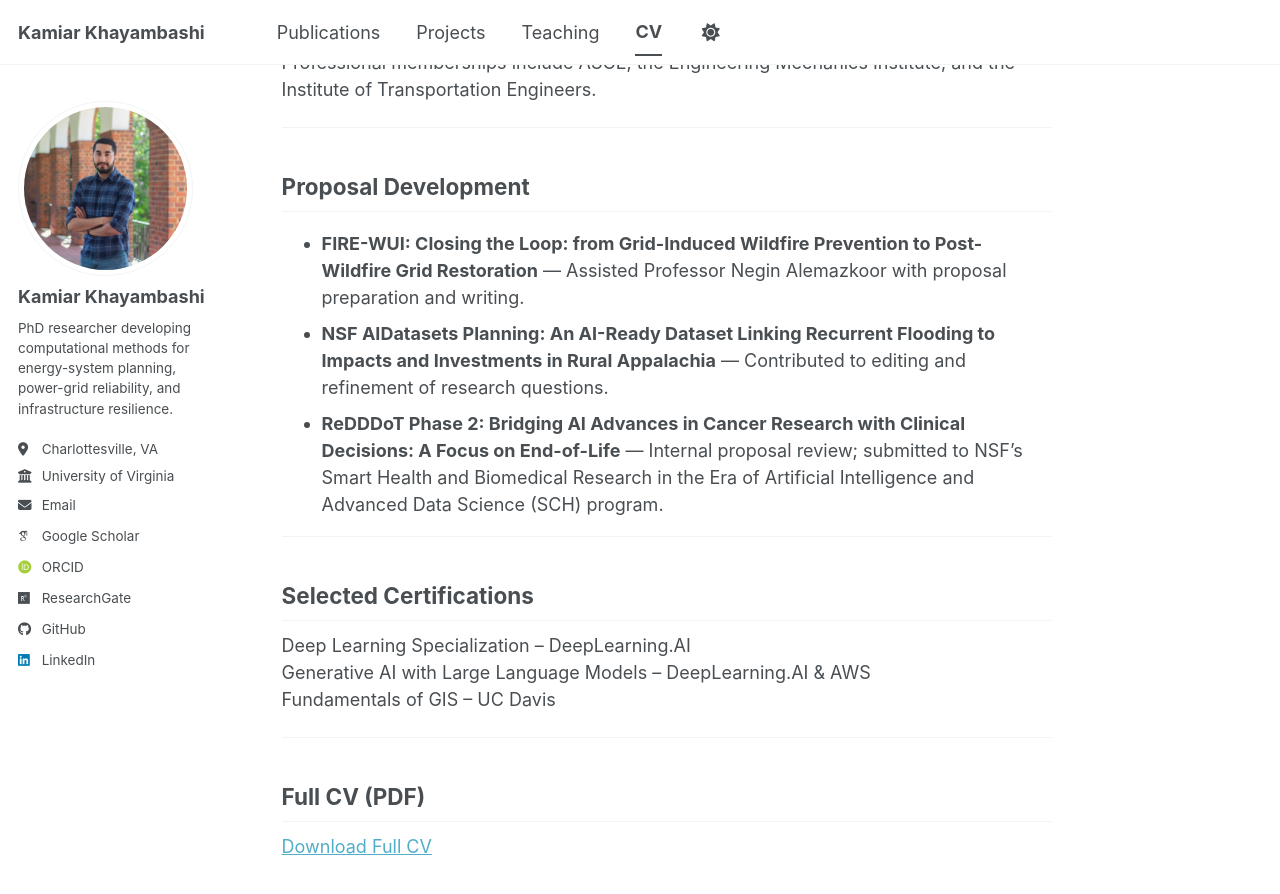
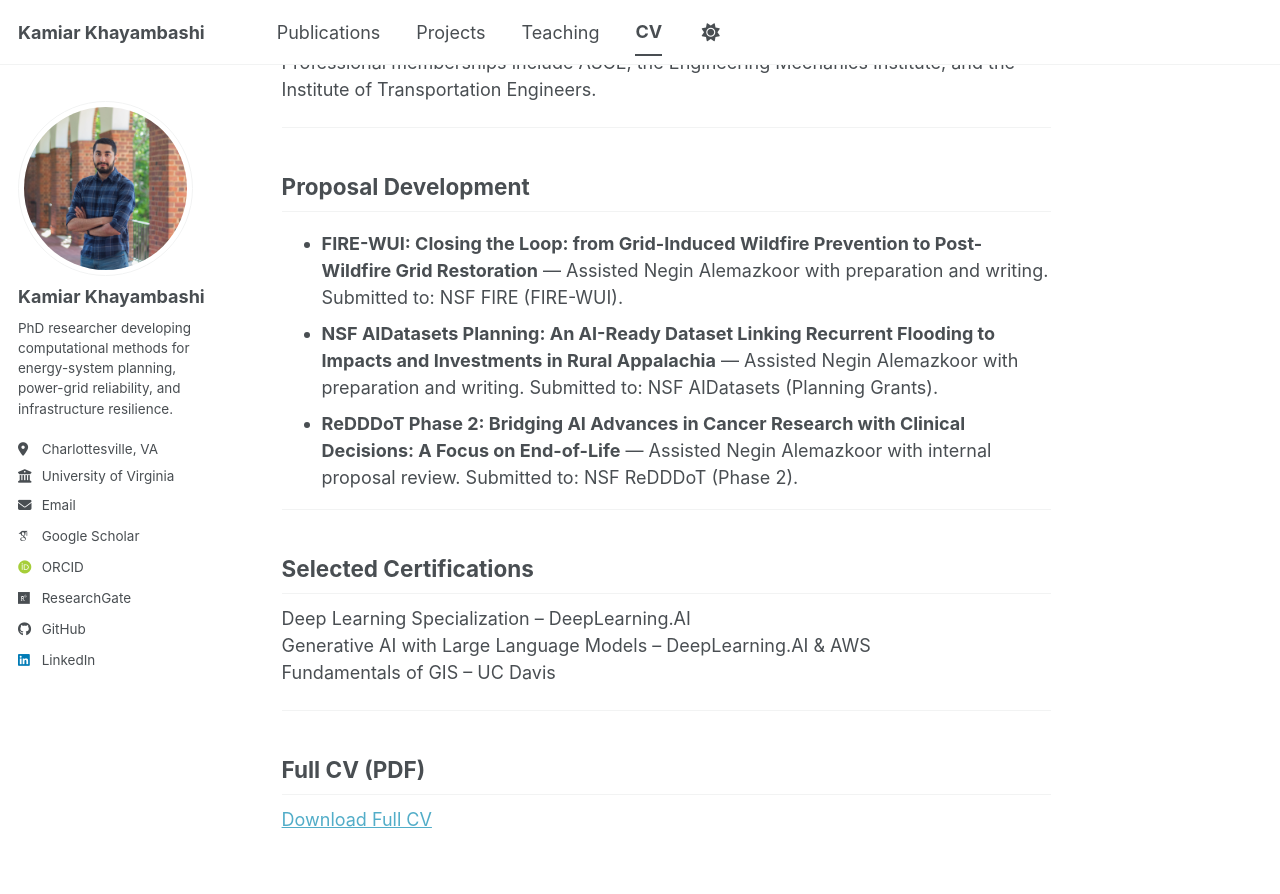
Before and after one commit to kamiarkhayam/kamiarkhayam.github.io, a Jekyll site: the page built from _pages/cv.md, in a window 1280 px wide and 900 px high, scrolled down 5522 px. Shown: the top 894 px of the window. Built offline with Jekyll 4.4.1, drawn with Linux system fonts in a browser that asks for light colours; some web fonts are replaced; a script bundle is joined from its source files by our own code; library files that are not in the unit come from our copies.

Commit message:
Update CV with clarified proposal roles and submission programs

```diff
--- a/_pages/cv.md
+++ b/_pages/cv.md
@@ -153,9 +153,9 @@ Professional memberships include ASCE, the Engineering Mechanics Institute, and
 
 ## Proposal Development
 
-- **FIRE-WUI: Closing the Loop: from Grid-Induced Wildfire Prevention to Post-Wildfire Grid Restoration** — Assisted Professor Negin Alemazkoor with proposal preparation and writing.
-- **NSF AIDatasets Planning: An AI-Ready Dataset Linking Recurrent Flooding to Impacts and Investments in Rural Appalachia** — Contributed to editing and refinement of research questions.
-- **ReDDDoT Phase 2: Bridging AI Advances in Cancer Research with Clinical Decisions: A Focus on End-of-Life** — Internal proposal review; submitted to NSF's Smart Health and Biomedical Research in the Era of Artificial Intelligence and Advanced Data Science (SCH) program.
+- **FIRE-WUI: Closing the Loop: from Grid-Induced Wildfire Prevention to Post-Wildfire Grid Restoration** — Assisted Negin Alemazkoor with preparation and writing. Submitted to: NSF FIRE (FIRE-WUI).
+- **NSF AIDatasets Planning: An AI-Ready Dataset Linking Recurrent Flooding to Impacts and Investments in Rural Appalachia** — Assisted Negin Alemazkoor with preparation and writing. Submitted to: NSF AIDatasets (Planning Grants).
+- **ReDDDoT Phase 2: Bridging AI Advances in Cancer Research with Clinical Decisions: A Focus on End-of-Life** — Assisted Negin Alemazkoor with internal proposal review. Submitted to: NSF ReDDDoT (Phase 2).
 
 ---
 
```
Also changed, not shown: 2 other files.
